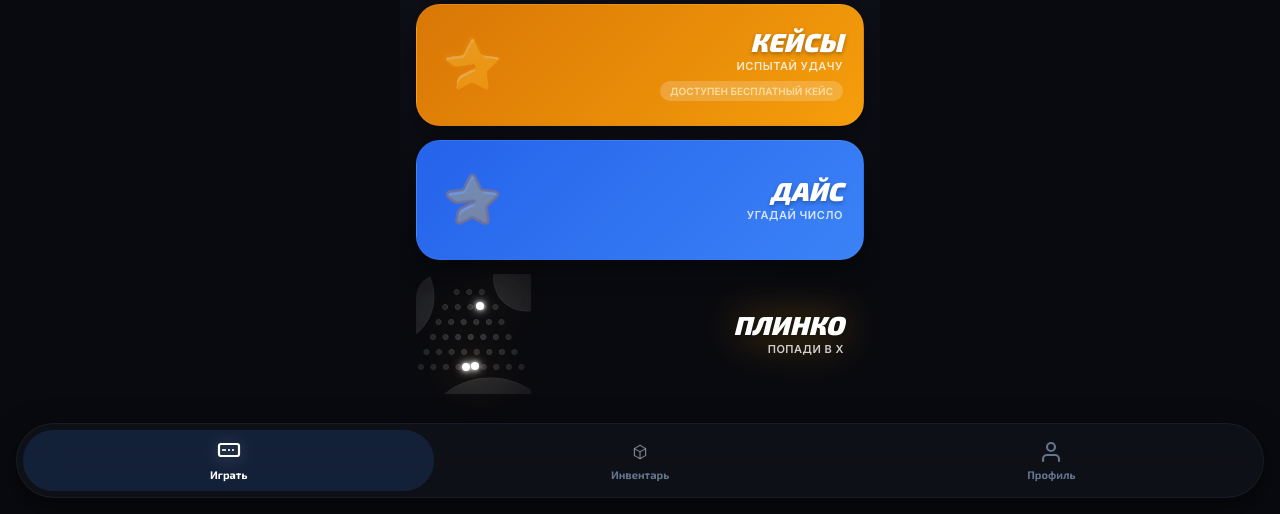
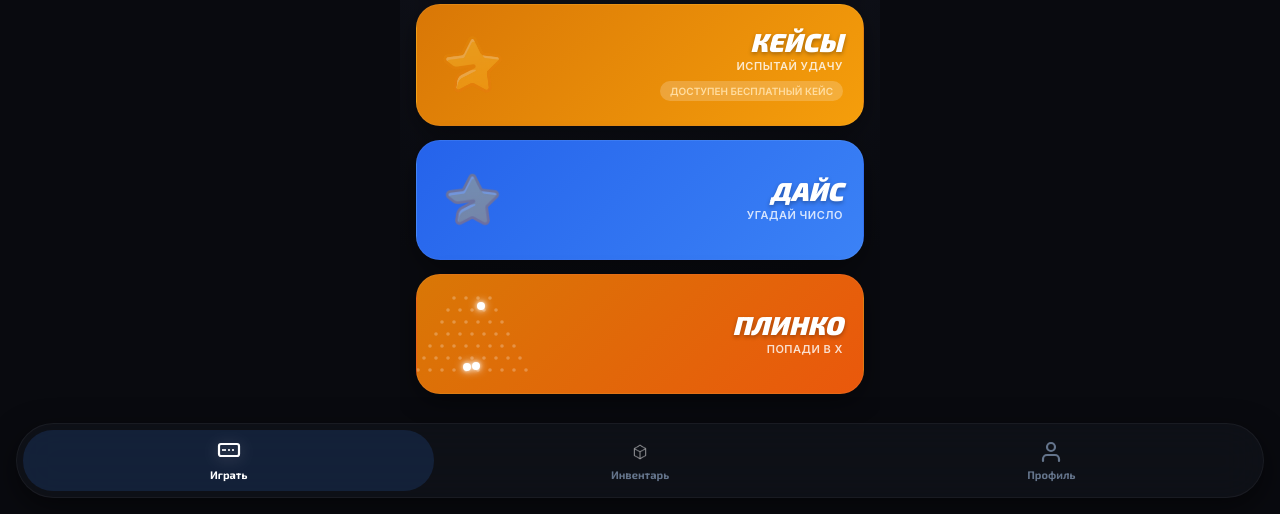
Before and after one commit to mihailawp-gif/tgqwen, a Python web app: template templates/index.html in a window 1280 px wide. Shown: the part 355-869 px from the top of the page. Run offline with Jinja, Linux system fonts and the light colour scheme; the template is opened without the code that fills it, so the values that code supplies are empty; some libraries are stand-ins or nearby versions.

Commit message:
block plinko anim update3

```diff
--- a/static/css/style.css
+++ b/static/css/style.css
@@ -114,18 +114,10 @@ body {
 .game-block:active { transform: scale(0.96); box-shadow: 0 4px 12px rgba(0,0,0,0.5); }
 
 .block-crash { background: linear-gradient(135deg, #0f172a, #1e293b); }
-.game-block.block-plinko {
-    position: relative;
-    /* Убираем жесткий оранжевый фон, делаем прозрачным */
-    background: transparent;
-    border: none; /* Убираем рамку, если она есть */
-    box-shadow: none; /* Убираем тень, чтобы блок не "парил" */
-
-    /* Смешиваем все содержимое блока с фоном игры */
-    background-blend-mode: screen;
-
-    /* Добавляем легкое свечение всему блоку, чтобы он не потерялся */
-    filter: drop-shadow(0 0 20px rgba(255, 170, 0, 0.4));
+.block-plinko {
+    background: linear-gradient(135deg, #d97706, #ea580c) !important;
+    box-shadow: 0 8px 24px rgba(0,0,0,0.4) !important;
+    filter: none !important;
 }
 .block-cases { background: linear-gradient(135deg, #d97706, #f59e0b); }
 .block-dice { background: linear-gradient(135deg, #2563eb, #3b82f6); }
@@ -751,9 +743,7 @@ input:checked + .slider:before { transform: translateX(18px); background-color:
 .plinko-bg {
     width: 100%;
     height: 100%;
-    object-fit: cover; /* Растягивает SVG на весь наш новый большой размер */
-    mix-blend-mode: screen;
-    opacity: 0.8; /* <--- Чуть ярче сделали точки, раз фон больше */
+    object-fit: cover;
 }
 
 /* Шарики - без изменений, только чуть быстрее */
--- a/templates/index.html
+++ b/templates/index.html
@@ -108,7 +108,17 @@
 				<div class="game-block block-plinko align-right" onclick="showToast('В разработке!')">
                     <div class="art-left">
                         <div class="plinko-anim-wrapper">
-                            <img src="/static/images/plinko.svg" class="plinko-bg" alt="plinko">
+                            <svg class="plinko-bg" viewBox="0 0 100 100" xmlns="http://www.w3.org/2000/svg">
+                                <g fill="rgba(255, 255, 255, 0.25)">
+                                    <circle cx="35" cy="20" r="1.5"/><circle cx="45" cy="20" r="1.5"/><circle cx="55" cy="20" r="1.5"/><circle cx="65" cy="20" r="1.5"/>
+                                    <circle cx="30" cy="30" r="1.5"/><circle cx="40" cy="30" r="1.5"/><circle cx="50" cy="30" r="1.5"/><circle cx="60" cy="30" r="1.5"/><circle cx="70" cy="30" r="1.5"/>
+                                    <circle cx="25" cy="40" r="1.5"/><circle cx="35" cy="40" r="1.5"/><circle cx="45" cy="40" r="1.5"/><circle cx="55" cy="40" r="1.5"/><circle cx="65" cy="40" r="1.5"/><circle cx="75" cy="40" r="1.5"/>
+                                    <circle cx="20" cy="50" r="1.5"/><circle cx="30" cy="50" r="1.5"/><circle cx="40" cy="50" r="1.5"/><circle cx="50" cy="50" r="1.5"/><circle cx="60" cy="50" r="1.5"/><circle cx="70" cy="50" r="1.5"/><circle cx="80" cy="50" r="1.5"/>
+                                    <circle cx="15" cy="60" r="1.5"/><circle cx="25" cy="60" r="1.5"/><circle cx="35" cy="60" r="1.5"/><circle cx="45" cy="60" r="1.5"/><circle cx="55" cy="60" r="1.5"/><circle cx="65" cy="60" r="1.5"/><circle cx="75" cy="60" r="1.5"/><circle cx="85" cy="60" r="1.5"/>
+                                    <circle cx="10" cy="70" r="1.5"/><circle cx="20" cy="70" r="1.5"/><circle cx="30" cy="70" r="1.5"/><circle cx="40" cy="70" r="1.5"/><circle cx="50" cy="70" r="1.5"/><circle cx="60" cy="70" r="1.5"/><circle cx="70" cy="70" r="1.5"/><circle cx="80" cy="70" r="1.5"/><circle cx="90" cy="70" r="1.5"/>
+                                    <circle cx="5" cy="80" r="1.5"/><circle cx="15" cy="80" r="1.5"/><circle cx="25" cy="80" r="1.5"/><circle cx="35" cy="80" r="1.5"/><circle cx="45" cy="80" r="1.5"/><circle cx="55" cy="80" r="1.5"/><circle cx="65" cy="80" r="1.5"/><circle cx="75" cy="80" r="1.5"/><circle cx="85" cy="80" r="1.5"/><circle cx="95" cy="80" r="1.5"/>
+                                </g>
+                            </svg>
                             <div class="plinko-ball pb-1"></div>
                             <div class="plinko-ball pb-2"></div>
                             <div class="plinko-ball pb-3"></div>
```
